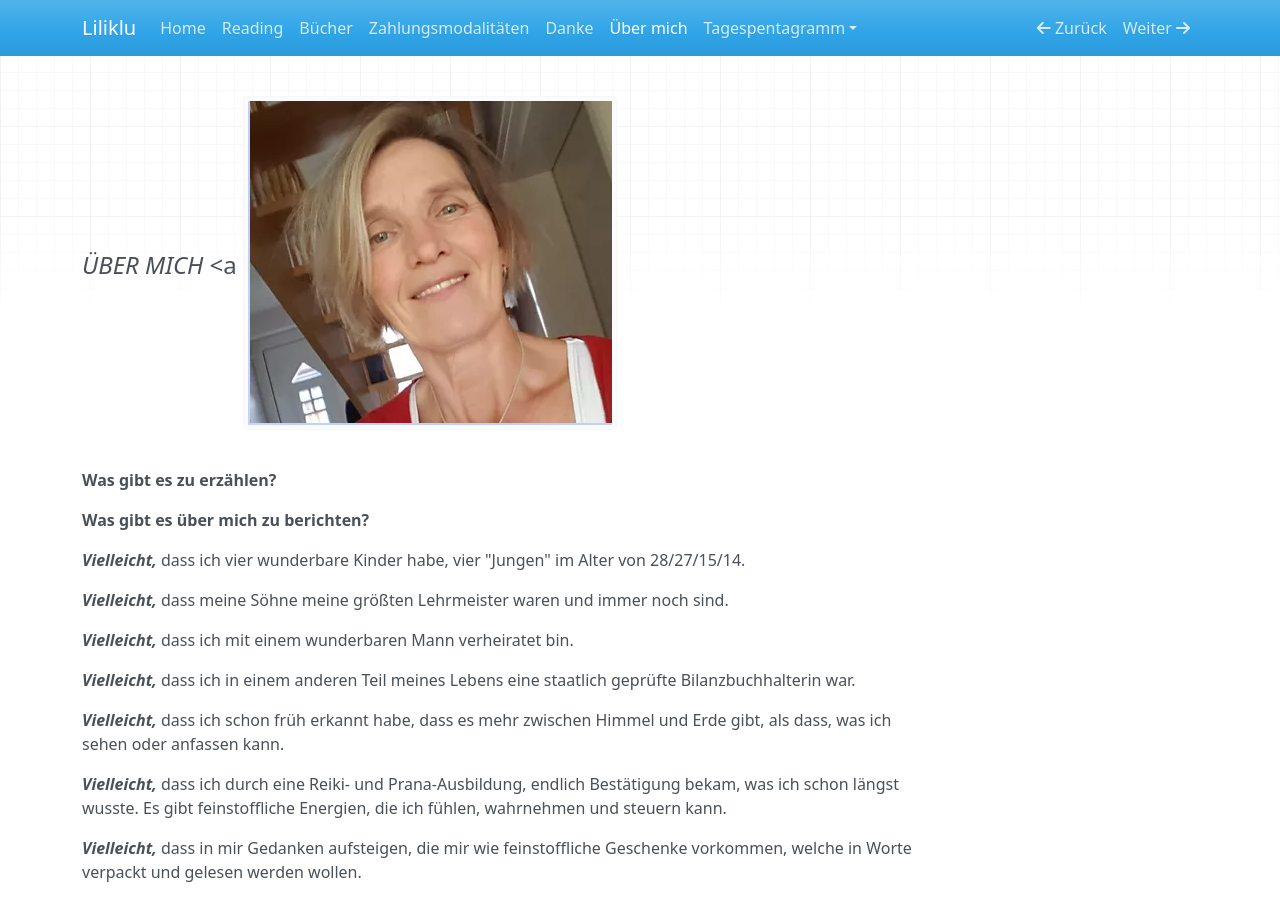
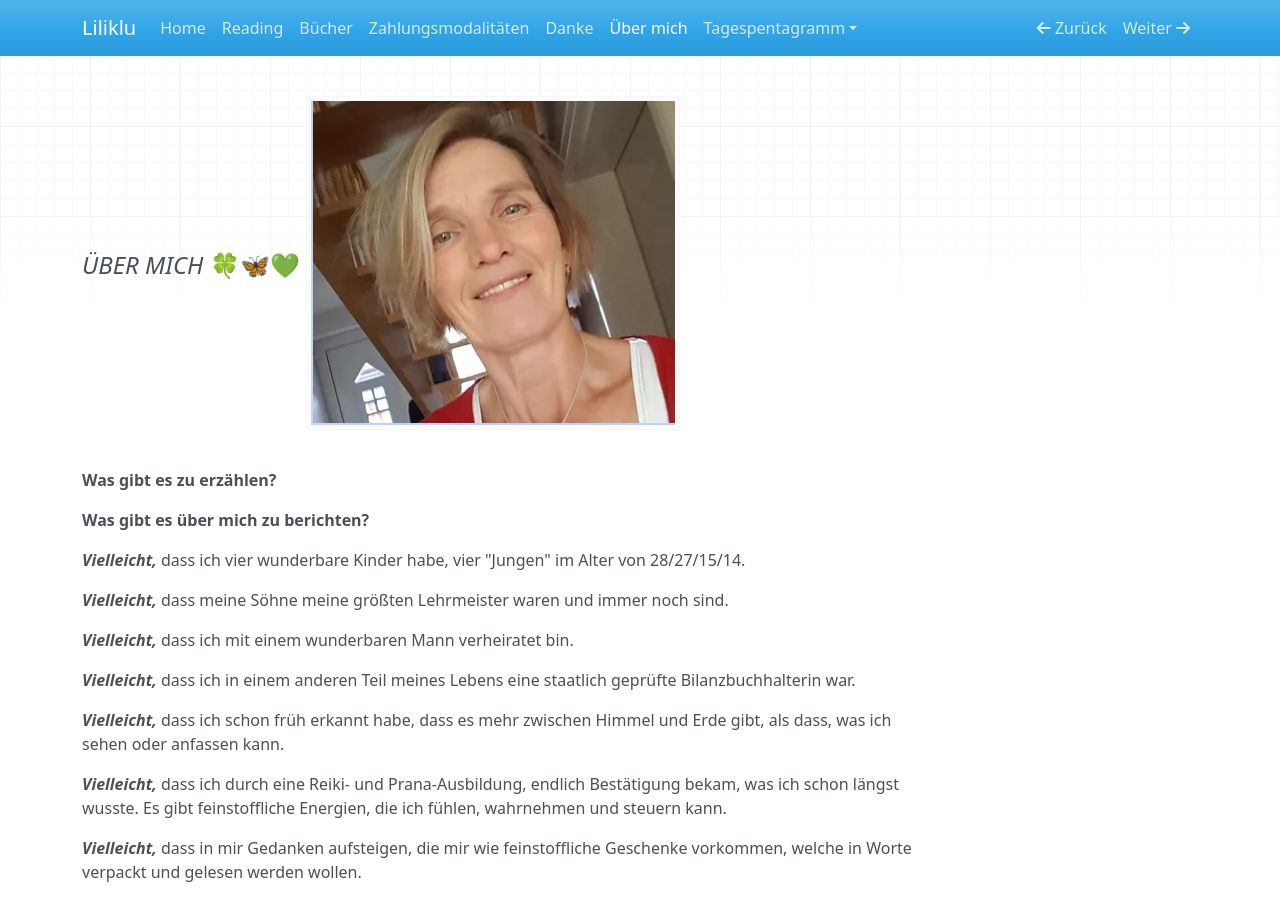
Before and after one commit to liliklu/liliklu.de, an MkDocs documentation site: the page built from docs/z_ueber-mich_me.md, in a window 1280 px wide and 900 px high. Built offline with MkDocs 1.6.1, drawn with Linux system fonts in a browser that asks for light colours; nearby versions of some CDN libraries.

Commit message:
🍀🦋💚

```diff
--- a/docs/z_ueber-mich_me.md
+++ b/docs/z_ueber-mich_me.md
@@ -9,7 +9,7 @@ img {
   float: middel;
 }
 </style>
-#### ***ÜBER MICH*** </span><a   ![](img/ueber-mich.png)
+#### ***ÜBER MICH***  🍀🦋💚 ![](img/ueber-mich.png)
 
 
 **Was gibt es zu erzählen?**
```
